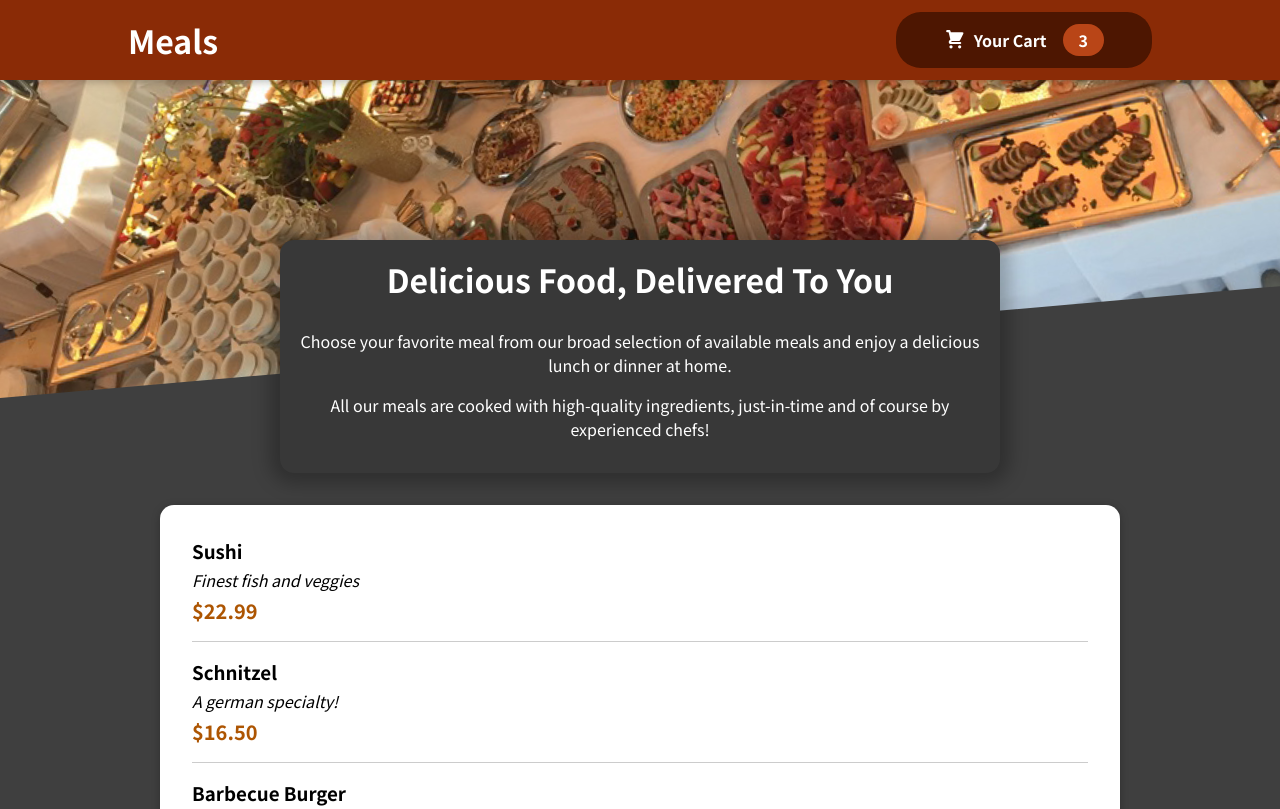
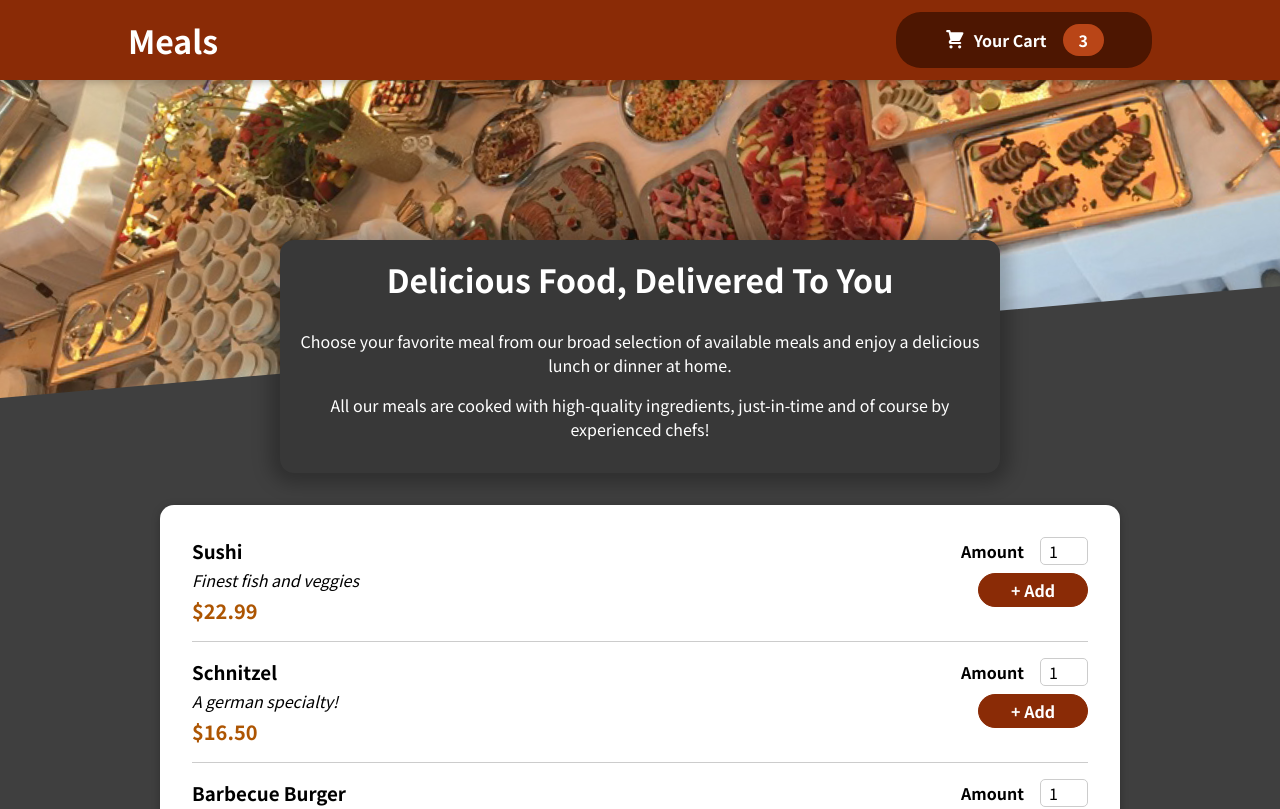
Before and after one commit to patbou02/food-app, a React (Create React App) app: page / in a window 1280 px wide. Shown: the top 809 px of the page. Built offline with nearby package versions, Linux system fonts and the light colour scheme.

Commit message:
Created MealItemForm and added it within MealItem. Within MealItemForm, called sub component Input.

```diff
--- a/src/components/Meals/MealItem/MealItem.js
+++ b/src/components/Meals/MealItem/MealItem.js
@@ -1,5 +1,6 @@
 import React from 'react';
 import classes from './MealItem.module.css';
+import MealItemForm from './MealItemForm';
 
 const MealItem = props => {
   const price = `$${props.meal.price.toFixed(2)}`;
@@ -11,7 +12,9 @@
         <div className={classes.description}>{props.meal.description}</div>
         <div className={classes.price}>{price}</div>
       </div>
-      <div></div>
+      <div>
+        <MealItemForm />
+      </div>
     </li>
   );
 };
--- /dev/null
+++ b/src/components/Meals/MealItem/MealItemForm.js
@@ -0,0 +1,22 @@
+import React from 'react';
+
+import classes from './MealItemForm.module.css';
+import Input from '../../UI/Input';
+
+const MealItemForm = props => {
+  return (
+    <form className={classes.form}>
+      <Input label="Amount" input={{
+        id: 'amount',
+        type: 'number',
+        min: '1',
+        max: '5',
+        step: '1',
+        defaultValue: '1'
+      }} />
+      <button>+ Add</button>
+    </form>
+  );
+};
+
+export default MealItemForm;
--- /dev/null
+++ b/src/components/Meals/MealItem/MealItemForm.module.css
@@ -0,0 +1,20 @@
+.form {
+  text-align: right;
+}
+
+.form button {
+  font: inherit;
+  cursor: pointer;
+  background-color: #8a2b06;
+  border: 1px solid #8a2b06;
+  color: white;
+  padding: 0.25rem 2rem;
+  border-radius: 20px;
+  font-weight: bold;
+}
+
+.form button:hover,
+.form button:active {
+  background-color: #641e03;
+  border-color: #641e03;
+}
--- /dev/null
+++ b/src/components/UI/Input.js
@@ -0,0 +1,12 @@
+import classes from './Input.module.css';
+
+const Input = (props) => {
+  return (
+    <div className={classes.input}>
+      <label htmlFor={props.input.id}>{props.label}</label>
+      <input {...props.input} />
+    </div>
+  );
+};
+
+export default Input;
--- /dev/null
+++ b/src/components/UI/Input.module.css
@@ -0,0 +1,18 @@
+.input {
+  display: flex;
+  align-items: center;
+  margin-bottom: 0.5rem;
+}
+
+.input label {
+  font-weight: bold;
+  margin-right: 1rem;
+}
+
+.input input {
+  width: 3rem;
+  border-radius: 5px;
+  border: 1px solid #ccc;
+  font: inherit;
+  padding-left: 0.5rem;
+}
```
